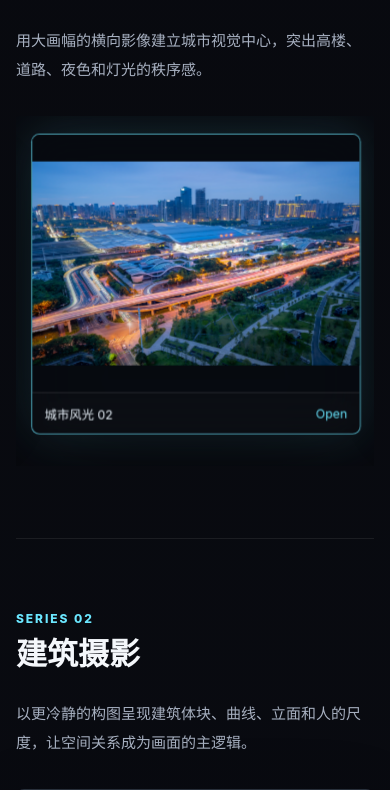
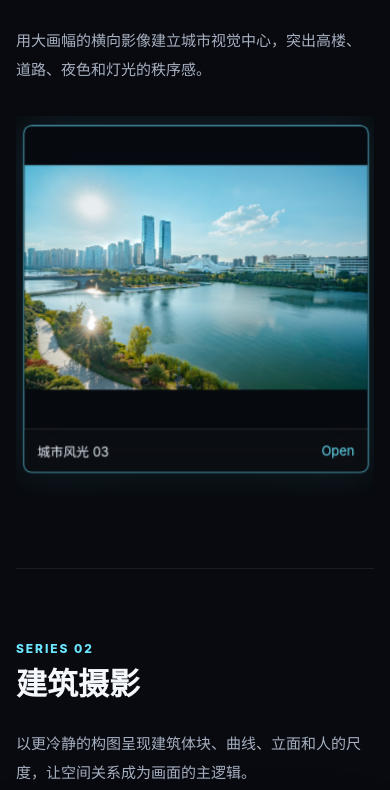
Before and after one commit to 2367986933/xiayu.github.io, a plain HTML site: page index.html in a window 390 px wide. Shown: the part 4014-4804 px from the top of the page. Drawn offline with Linux system fonts and the light colour scheme.

Commit message:
Tune city carousel motion and gallery sizing

```diff
--- a/index.html
+++ b/index.html
@@ -560,9 +560,10 @@
 
     .photo-card img {
       width: 100%;
-      height: auto;
+      height: clamp(240px, 30vw, 390px);
       object-fit: contain;
       position: relative;
+      background: rgba(5, 8, 14, .72);
       transition: transform .55s ease, filter .3s ease;
     }
 
@@ -583,23 +584,23 @@
       width: clamp(430px, 52vw, 700px);
       margin: 0;
       break-inside: auto;
-      opacity: .52;
-      transform: scale(.84);
+      opacity: .36;
+      transform: scale(.66);
       transform-origin: center center;
-      transition: transform .55s cubic-bezier(.2, .8, .2, 1), opacity .55s ease, border-color .55s ease, box-shadow .55s ease;
+      transition: transform .42s cubic-bezier(.2, .8, .2, 1), opacity .42s ease, border-color .42s ease, box-shadow .42s ease;
       will-change: transform;
     }
 
     #gallery .photo-card.active {
       opacity: 1;
-      transform: scale(1.08);
+      transform: scale(1.18);
       border-color: rgba(107, 231, 255, .68);
       box-shadow: 0 30px 110px rgba(0, 0, 0, .42), 0 0 48px rgba(107, 231, 255, .18);
       z-index: 2;
     }
 
     #gallery .photo-card img {
-      height: clamp(300px, 35vw, 470px);
+      height: clamp(330px, 38vw, 520px);
       object-fit: contain;
       background: rgba(5, 8, 14, .78);
     }
@@ -796,6 +797,10 @@
         margin-bottom: 16px;
       }
 
+      .photo-card img {
+        height: auto;
+      }
+
       #gallery .gallery {
         padding: 22px 8vw 36px;
       }
@@ -803,15 +808,15 @@
       #gallery .photo-card {
         flex-basis: 82vw;
         width: 82vw;
-        transform: scale(.9);
+        transform: scale(.74);
       }
 
       #gallery .photo-card.active {
-        transform: scale(1.03);
+        transform: scale(1.08);
       }
 
       #gallery .photo-card img {
-        height: 250px;
+        height: 280px;
       }
 
       .footer-inner {
@@ -1079,10 +1084,10 @@
       };
 
       centerCityCard(cityIndex, "auto");
-      cityTimer = window.setInterval(nextCityCard, 2600);
+      cityTimer = window.setInterval(nextCityCard, 1800);
       cityGallery.addEventListener("mouseenter", () => window.clearInterval(cityTimer));
       cityGallery.addEventListener("mouseleave", () => {
-        cityTimer = window.setInterval(nextCityCard, 2600);
+        cityTimer = window.setInterval(nextCityCard, 1800);
       });
     }
 
```
